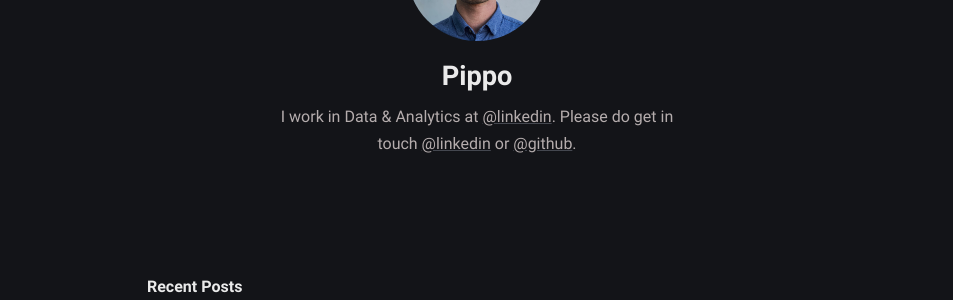
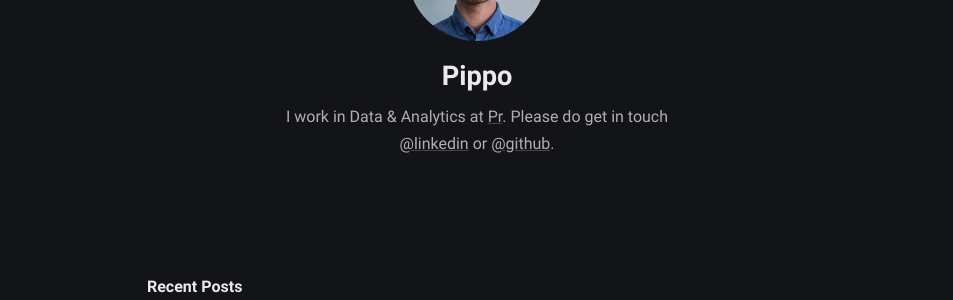
Before and after one commit to pippowie/pippowie.github.io, a Jekyll site: the page built from index.md, in a window 1280 px wide. Shown: the part 267-567 px from the top of the page, without its empty margins (163-1116 px from the left). Built offline with Jekyll 4.4.1, drawn with Linux system fonts in a browser that asks for light colours.

Commit message:
_config.yml: updated bio in author

```diff
--- a/_config.yml
+++ b/_config.yml
@@ -13,7 +13,7 @@ author:
   bio: >-
     I work in Data & Analytics at <a
     href="https://www.linkedin.com/in/philipp-wiedemann/" target="_blank"
-    rel="noopener">@linkedin</a>. Please do get in touch <a
+    rel="noopener">Pr</a>. Please do get in touch <a
     href="https://www.linkedin.com/in/philipp-wiedemann/" target="_blank"
     rel="noopener">@linkedin</a> or <a href="https://github.com/pippowie"
     target="_blank" rel="noopener">@github</a>.
```
